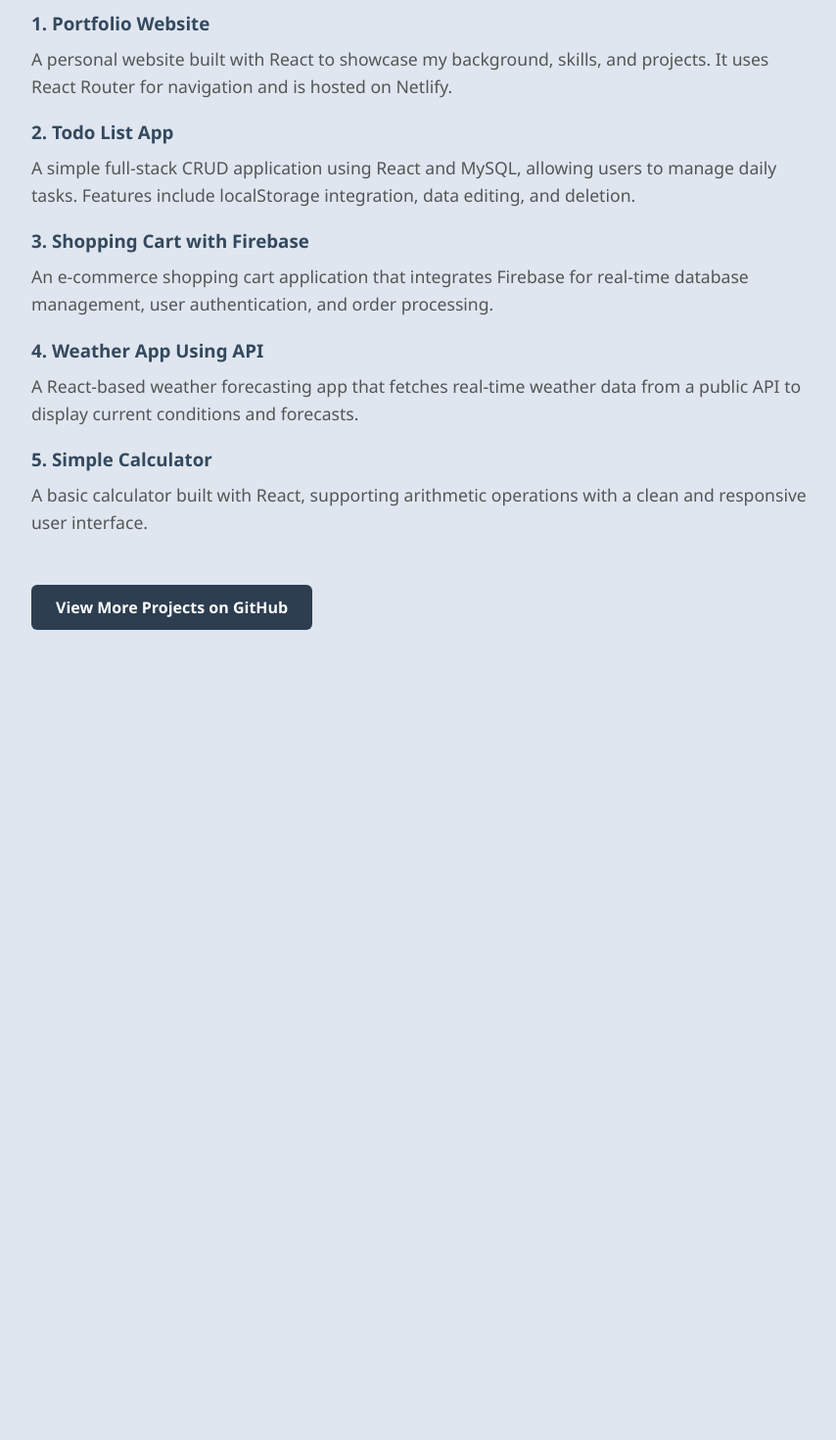
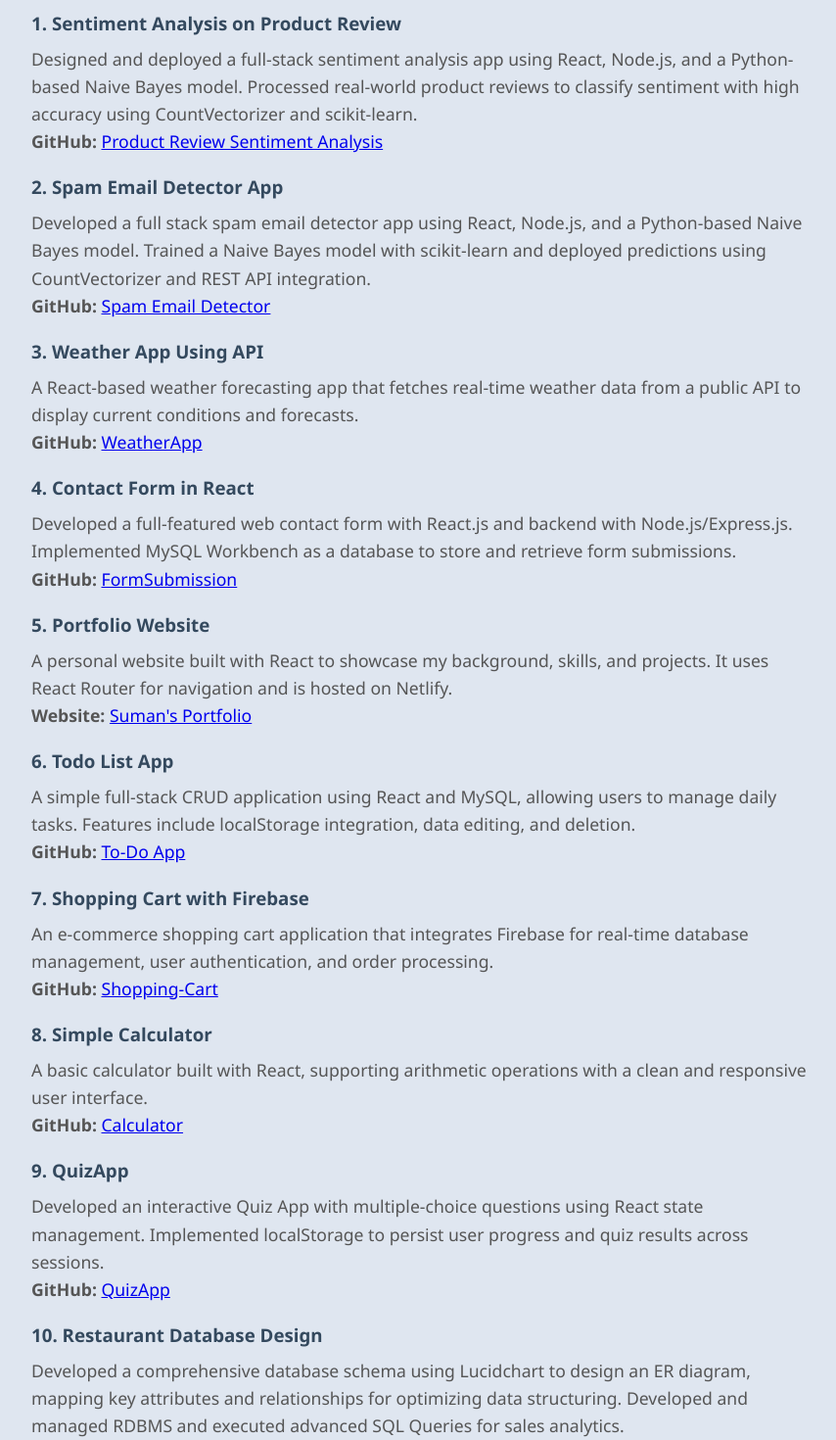
Before and after one commit to pantasuman6/Portfolio-Website, a React (Create React App) app: page /projects in a window 1280 px wide. Shown: the part 340-1810 px from the top of the page at 98% size, without its empty margins (208-1062 px from the left). Before the commit the page ends 1003 px from the top, so only its background shows below. Built offline with nearby package versions, Linux system fonts and the light colour scheme.

Commit message:
about page update

```diff
--- a/src/pages/Contact.js
+++ b/src/pages/Contact.js
@@ -1,7 +1,29 @@
-import React from 'react';
+import React, { useState } from 'react';
 
 
 export default function Contact() {
+
+  const [input, setInput] = useState("");
+
+
+function handleChange(e)  {
+
+setInput(e.target.value);
+
+}
+
+  function handleClick() {
+
+  const regex = /^[\w-\.]+@([\w-]+\.)+[\w-]{2,4}$/;
+  if (regex.test(input)) {
+   alert("Email has been submitted");
+  }
+  else {
+    alert('Email is invalid.');
+  }
+
+
+  }
   return (
     <div className="contact-container">
       <h2>Contact Me</h2>
@@ -11,9 +33,21 @@
   Please feel free to reach out via any of the contact methods below to start a meaningful conversation.
 </p>
 
+<form>
+        <input type='email' value={input} onChange={handleChange}  placeholder='Enter your email...'></input>
+        <button onClick={handleClick}>Submit</button>
+        <br/>
+
+      </form>
+      <br/>
+
+
       </p>
 
-      <p><strong>Email:</strong> pantasuman6@gmail.com</p>
+
+      <p><strong>Email:</strong> pantasuman6@gmail.com
+
+      </p>
 
       <div className="contact-buttons">
         <a
--- a/src/pages/Home.js
+++ b/src/pages/Home.js
@@ -1,40 +1,67 @@
-import React from 'react';
+import React, { useEffect, useState } from 'react';
 import profileImage from './suman-p.JPG';
 
 export default function Home() {
+  const roles = [
+    'System Administrator',
+    'Cloud Engineer',
+    'Full-Stack Developer',
+    'DevOps Enthusiast'
+  ];
+
+  const [currentRole, setCurrentRole] = useState('');
+  const [roleIndex, setRoleIndex] = useState(0);
+  const [charIndex, setCharIndex] = useState(0);
+
+  useEffect(() => {
+    if (charIndex < roles[roleIndex].length) {
+      const timeout = setTimeout(() => {
+        setCurrentRole(prev => prev + roles[roleIndex][charIndex]);
+        setCharIndex(charIndex + 1);
+      }, 100);
+      return () => clearTimeout(timeout);
+    } else {
+      const timeout = setTimeout(() => {
+        setCurrentRole('');
+        setCharIndex(0);
+        setRoleIndex((roleIndex + 1) % roles.length);
+      }, 2000);
+      return () => clearTimeout(timeout);
+    }
+  }, [charIndex, roleIndex, roles]);
+
   return (
-
-
-
     <div className="home-container">
-
       <img
         src={profileImage}
         alt="Suman Panta"
         className="profile-image"
       />
 
+      <div className="home-text">
+        <h1>Welcome to my Portfolio!</h1>
 
+        <h3 className="typing-effect">
+          {currentRole}
+          <span className="blinking-cursor" />
+        </h3>
 
-        <div className="home-text">
-          <h2>Welcome to my Portfolio!</h2>
         <p>
-            I'm <strong>Suman Panta</strong>, and I am a dedicated IT professional with over 5 years of experience spanning system administration,
-            cloud infrastructure, technical support, and full-stack development. My background in both enterprise IT environments and academic training
-            enables me to bridge the gap between theory and practical implementation.
+          I'm <strong>Suman Panta</strong>, a dedicated IT professional with over 5 years of experience spanning system administration,
+          cloud infrastructure, technical support, and full-stack development...
         </p>
 
         <p>
-            My core competencies include cloud computing (AWS, Azure, GCP), network and server administration (Windows/Linux), and full-stack application development
-            using modern frameworks like React.js and Node.js. I am also proficient in DevOps practices, automation, and infrastructure-as-code using tools such as Terraform and Ansible.
+          My core competencies include cloud computing (AWS, Azure, GCP), server administration (Windows/Linux), full-stack development
+          (React.js & Node.js), and DevOps with Dockers, Kubernetes, Terraform and Ansible.
         </p>
 
         <p>
-            This portfolio serves as a comprehensive showcase of my technical skills, key projects, and career journey. Please explore the site to learn more about
-            my background, project work, and professional expertise.
+          This portfolio serves as a comprehensive showcase of my technical skills and projects. Please explore to learn more!
         </p>
+
+
       </div>
     </div>
-
   );
 }
--- a/src/pages/Projects.js
+++ b/src/pages/Projects.js
@@ -2,37 +2,86 @@
 
 export default function Projects() {
   return (
-
     <div className="projects-container">
       <h1>My Projects</h1>
       <p>
         Here are a few projects I've worked on that showcase my technical skills and experience in IT, Web Design and Development, and DevOps:
       </p>
 
-      <h3>1. Portfolio Website</h3>
+      <h3>1. Sentiment Analysis on Product Review</h3>
+      <p>
+        Designed and deployed a full-stack sentiment analysis app using React, Node.js, and a Python-based Naive Bayes model.
+        Processed real-world product reviews to classify sentiment with high accuracy using CountVectorizer and scikit-learn.
+        <br />
+        <strong>GitHub:</strong> <a href="https://github.com/pantasuman6/Product-Review-SentimentAnalysis-PythonML" target="_blank" rel="noopener noreferrer">Product Review Sentiment Analysis</a>
+      </p>
+
+      <h3>2. Spam Email Detector App</h3>
+      <p>
+        Developed a full stack spam email detector app using React, Node.js, and a Python-based Naive Bayes model.
+        Trained a Naive Bayes model with scikit-learn and deployed predictions using CountVectorizer and REST API integration.
+        <br />
+        <strong>GitHub:</strong> <a href="https://github.com/pantasuman6/Spam-Email-Detector-with-ML" target="_blank" rel="noopener noreferrer">Spam Email Detector</a>
+      </p>
+
+      <h3>3. Weather App Using API</h3>
+      <p>
+        A React-based weather forecasting app that fetches real-time weather data from a public API to display current conditions and forecasts.
+        <br />
+        <strong>GitHub:</strong> <a href="https://github.com/pantasuman6/weatherapp" target="_blank" rel="noopener noreferrer">WeatherApp</a>
+      </p>
+
+      <h3>4. Contact Form in React</h3>
+      <p>
+        Developed a full-featured web contact form with React.js and backend with Node.js/Express.js.
+        Implemented MySQL Workbench as a database to store and retrieve form submissions.
+        <br/>
+        <strong>GitHub:</strong> <a href="https://github.com/pantasuman6/FormSubmission" target="_blank" rel="noopener noreferrer">FormSubmission</a>
+      </p>
+
+      <h3>5. Portfolio Website</h3>
       <p>
         A personal website built with React to showcase my background, skills, and projects.
         It uses React Router for navigation and is hosted on Netlify.
+        <br/>
+        <strong>Website:</strong> <a href="https://spanta.netlify.app/" target="_blank" rel="noopener noreferrer">Suman's Portfolio</a>
+
       </p>
 
-      <h3>2. Todo List App</h3>
+      <h3>6. Todo List App</h3>
       <p>
-        A simple full-stack CRUD application using React and MySQL, allowing users to manage daily tasks. Features include localStorage integration, data editing, and deletion.
+        A simple full-stack CRUD application using React and MySQL, allowing users to manage daily tasks.
+        Features include localStorage integration, data editing, and deletion.
+         <br/>
+        <strong>GitHub:</strong> <a href="https://github.com/pantasuman6/To-Do-App" target="_blank" rel="noopener noreferrer">To-Do App</a>
       </p>
 
-      <h3>3. Shopping Cart with Firebase</h3>
+      <h3>7. Shopping Cart with Firebase</h3>
       <p>
         An e-commerce shopping cart application that integrates Firebase for real-time database management, user authentication, and order processing.
+        <br/>
+        <strong>GitHub:</strong> <a href="https://github.com/pantasuman6/Shopping-Cart-with-Firebase" target="_blank" rel="noopener noreferrer">Shopping-Cart</a>
       </p>
 
-      <h3>4. Weather App Using API</h3>
+      <h3>8. Simple Calculator</h3>
       <p>
-        A React-based weather forecasting app that fetches real-time weather data from a public API to display current conditions and forecasts.
+        A basic calculator built with React, supporting arithmetic operations with a clean and responsive user interface.
+        <br/>
+        <strong>GitHub:</strong> <a href="https://github.com/pantasuman6/Simple-Calculator" target="_blank" rel="noopener noreferrer">Calculator</a>
       </p>
 
-      <h3>5. Simple Calculator</h3>
+      <h3>9. QuizApp</h3>
       <p>
-        A basic calculator built with React, supporting arithmetic operations with a clean and responsive user interface.
+        Developed an interactive Quiz App with multiple-choice questions using React state management.
+        Implemented localStorage to persist user progress and quiz results across sessions.
+        <br/>
+        <strong>GitHub:</strong> <a href="https://github.com/pantasuman6/QuizApp-using-quizapp-localdbstorage" target="_blank" rel="noopener noreferrer">QuizApp</a>
+      </p>
+
+      <h3>10. Restaurant Database Design</h3>
+      <p>
+        Developed a comprehensive database schema using Lucidchart to design an ER diagram, mapping key attributes and relationships for optimizing data structuring.
+        Developed and managed RDBMS and executed advanced SQL Queries for sales analytics.
       </p>
 
       <a href="https://github.com/pantasuman6" target="_blank" rel="noopener noreferrer" className="github-btn">
```
Lines whose indentation alone changed are shown as unchanged.
